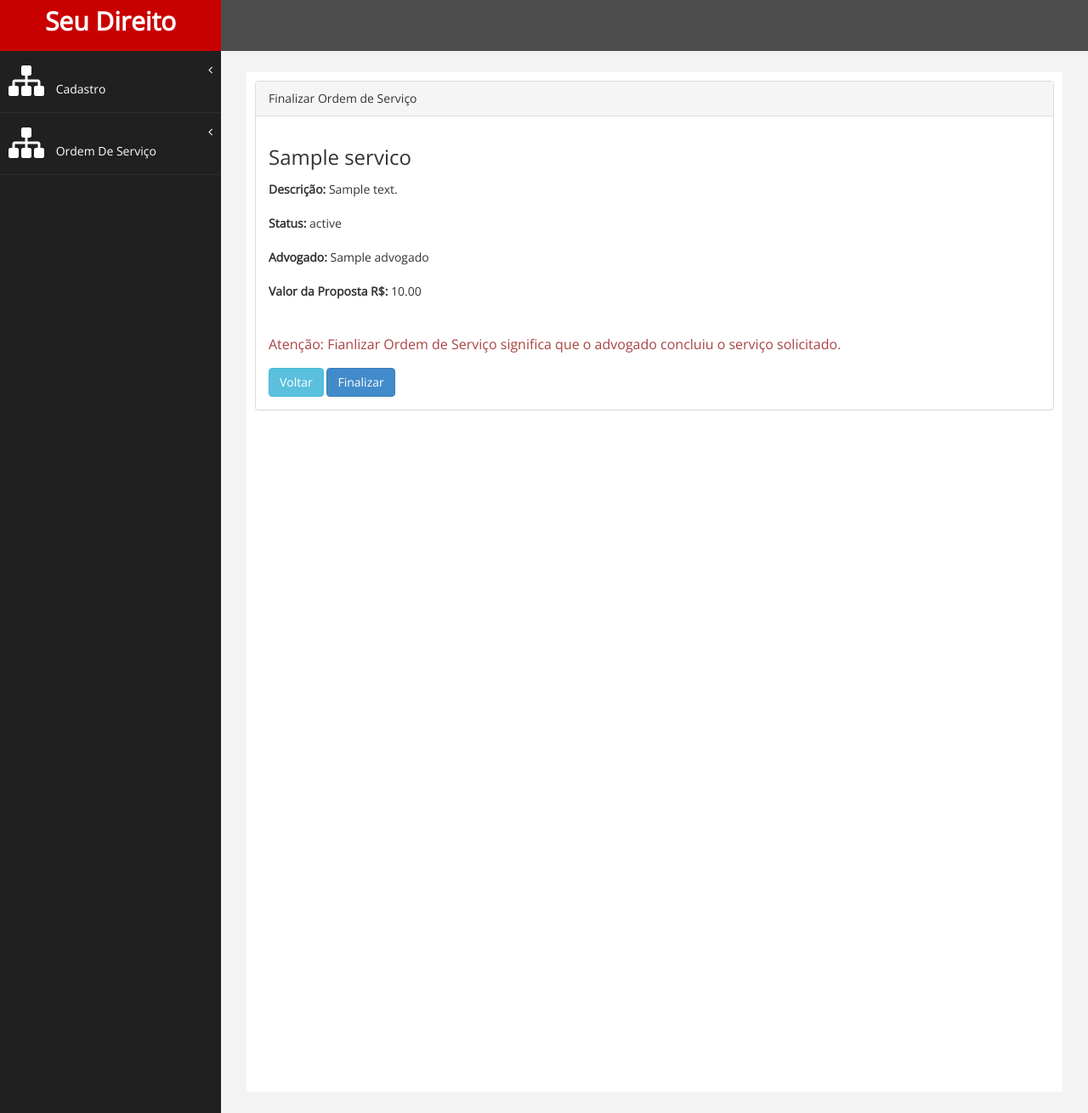
After one commit to prdioliveira/seudireito, a Django app: page /ordem-servico/finalizar-ordem-servico/1/proposta/ in a window 1280 px wide. The commit adds this page. Shown: the whole page at 85% size. Run offline with Django 3.2, Linux system fonts and the light colour scheme; tables that the repository leaves empty hold one stand-in row (values such as "Sample post"); some libraries are stand-ins or nearby versions.

Commit message:
Conclusao do fluxo. Ajustes em views e templates.

```diff
--- a/seuDireito/app/appSeuDireito/forms.py
+++ b/seuDireito/app/appSeuDireito/forms.py
@@ -25,6 +25,7 @@ class OrdemServicoForm(forms.ModelForm):
 
 class PropostaForm(forms.ModelForm):
     class Meta:
+        valor_proposta = forms.DecimalField(max_digits=8, decimal_places=2, localize=True)
         model = Proposta
         fields = ['ordem_servico', 'advogado', 'valor_proposta']
 
--- a/seuDireito/app/appSeuDireito/models.py
+++ b/seuDireito/app/appSeuDireito/models.py
@@ -50,7 +50,7 @@ class OrdemServico(models.Model):
 class Proposta(models.Model):
     ordem_servico = models.ForeignKey(OrdemServico)
     advogado = models.ForeignKey(Advogado)
-    valor_proposta = models.CharField(max_length=10)
+    valor_proposta = models.DecimalField(max_digits=8, decimal_places=2)
     aceita = models.NullBooleanField(null=True)
 
     def __str__(self):
--- a/seuDireito/app/appSeuDireito/static/js/dataTables/dataTables.bootstrap.css
+++ b/seuDireito/app/appSeuDireito/static/js/dataTables/dataTables.bootstrap.css
@@ -14,7 +14,7 @@ div.dataTables_filter label {
 }
 
 div.dataTables_filter input {
-    width: 16em;
+    width: 50em;
 }
 
 div.dataTables_info {
@@ -29,6 +29,7 @@ div.dataTables_paginate {
 div.dataTables_paginate ul.pagination {
     margin: 2px 0;
     white-space: nowrap;
+    align: right;
 }
 
 table.dataTable,
--- a/seuDireito/app/appSeuDireito/static/js/dataTables/dataTables.bootstrap.js
+++ b/seuDireito/app/appSeuDireito/static/js/dataTables/dataTables.bootstrap.js
@@ -10,7 +10,7 @@ $.extend(true, $.fn.dataTable.defaults, {
 /* Default class modification */
 $.extend($.fn.dataTableExt.oStdClasses, {
     "sWrapper": "dataTables_wrapper form-inline",
-    "sFilterInput": "form-control input-sm",
+    "sFilterInput": "form-control input-md",
     "sLengthSelect": "form-control input-sm"
 });
 
--- a/seuDireito/app/appSeuDireito/templates/base.html
+++ b/seuDireito/app/appSeuDireito/templates/base.html
@@ -64,7 +64,6 @@
                     </ul>
                 </div>
             </nav>
-
     </body>
     {% block content %}
 
--- a/seuDireito/app/appSeuDireito/templates/fazer_proposta.html
+++ b/seuDireito/app/appSeuDireito/templates/fazer_proposta.html
@@ -37,10 +37,11 @@
                                         </div>
 
                                         <div class="form-group">
-                                            <label>Valor da Proposta</label>
+                                            <label>Valor da Proposta R$</label>
                                             {{ form.valor_proposta|addcss:"form-control"}}
                                         </div>
 
+                                        <input type="button" class="btn btn-info" value="Voltar" onClick="history.go(-1)">
                                         <button type="submit" class="btn btn-primary">Gravar</button>
                                     </form>
                                 </div>
@@ -77,7 +78,7 @@
                                         <td>{{ prop.id }}</td>
                                         <td>{{ prop.advogado }}</td>
                                         <td>{{ prop.ordem_servico }}</td>
-                                        <td>{{ prop.valor_proposta }}</td>
+                                        <td>R$ {{ prop.valor_proposta }}</td>
                                     </tr>
                                 {% endfor %}
                             </tbody>
--- /dev/null
+++ b/seuDireito/app/appSeuDireito/templates/finalizar_ordem_servico.html
@@ -0,0 +1,69 @@
+{% extends 'base.html' %}
+{% load app_extras %}
+
+{% block title %}
+    Finalizar Ordem de Serviço
+{% endblock %}
+{% block content %}
+    <div id="page-wrapper" >
+        <div id="page-inner">
+            <!-- /. ROW  -->
+            <div class="row">
+                <div class="col-md-12">
+                    <!-- Form Elements -->
+                    <div class="panel panel-default">
+                        <div class="panel-heading">
+                            Finalizar Ordem de Serviço
+                        </div>
+
+                        <div class="panel-body">
+                            <div class="row">
+                                <div class="col-md-12">
+                                    <form role="form" method="post">
+                                        {% csrf_token %}
+                                        <div class="form-group">
+                                            <h3>{{ proposta.ordem_servico }}</h3>
+                                        </div>
+
+                                        <div class="form-group">
+                                            <label>Descrição: </label>
+                                            {{ proposta.ordem_servico.descricao }}
+                                        </div>
+
+                                        <div class="form-group">
+                                            <label>Status: </label>
+                                            {{ proposta.ordem_servico.status }}
+                                        </div>
+
+                                        <div class="form-group">
+                                            <label>Advogado: </label>
+                                            {{ proposta.advogado}}
+                                        </div>
+
+                                        <div class="form-group">
+                                            <label>Valor da Proposta R$: </label>
+                                            {{ proposta.valor_proposta}}
+                                        </div>
+
+                                        <div class="form-group">
+                                            <p class="text-danger">
+                                                Atenção: Fianlizar Ordem de Serviço significa que o advogado concluiu o serviço
+                                                solicitado.
+                                            </p>
+                                        </div>
+
+                                        <input type="button" class="btn btn-info" value="Voltar" onClick="history.go(-1)">
+                                        <button type="submit" class="btn btn-primary">Finalizar</button>
+                                    </form>
+                                </div>
+                            </div>
+                        </div>
+                    </div>
+                    <!-- End Form Elements -->
+                </div>
+            </div>
+            <!-- Data Table -->
+        </div>
+    </div>
+
+{% endblock %}
--- a/seuDireito/app/appSeuDireito/templates/os_list.html
+++ b/seuDireito/app/appSeuDireito/templates/os_list.html
@@ -36,7 +36,7 @@
                                             <td>{{ os.titulo }}</td>
                                             <td>{{ os.descricao }}</td>
                                             <td>{{ os.status }}</td>
-                                            <td><a class="btn btn-default" href="{% url 'appSeuDireito:get_proposta' pk=os.pk %}">Fazer Proposta</a></td>
+                                            <td align="center"><a class="btn btn-default" href="{% url 'appSeuDireito:get_proposta' pk=os.pk %}">Fazer Proposta</a></td>
                                         </tr>
                                     {% endfor %}
                                     </tbody>
--- a/seuDireito/app/appSeuDireito/urls.py
+++ b/seuDireito/app/appSeuDireito/urls.py
@@ -10,6 +10,7 @@ urlpatterns = [
     url(r'^ordem-servico/ver/$', views.os_list, name='os_list'),
     url(r'^ordem-servico/(?P<pk>[0-9]+)/proposta/$', views.fazer_proposta_ordem_servico, name='get_proposta'),
     url(r'^ordem-servico/delegar-ordem-servico/$', views.listar_propostas, name='listar_propostas'),
-    url(r'^ordem-servico/delegar-ordem-servico/(?P<pk>[0-9]+)/proposta/$', views.delegar_proposta, name='delegar_proposta'),
+    url(r'^ordem-servico/delegar-ordem-servico/(?P<pk>[0-9]+)/proposta/(?P<ordem_servico_id>[0-9]+)/$', views.delegar_proposta, name='delegar_proposta'),
+    url(r'^ordem-servico/finalizar-ordem-servico/(?P<pk>[0-9]+)/proposta/$', views.concluir_ordem_servico, name='finalizar_os'),
     url(r'^$', views.index, name='index'),
 ]
--- a/seuDireito/app/appSeuDireito/views.py
+++ b/seuDireito/app/appSeuDireito/views.py
@@ -65,14 +65,13 @@ def fazer_proposta_ordem_servico(request, pk):
         form = PropostaForm()
         ordem = OrdemServico.objects.get(pk=pk)
         propostas = Proposta.objects.filter(ordem_servico_id=pk)
-        print(propostas)
         return render(request, 'fazer_proposta.html', {'form': form, 'ordem': ordem, 'propostas': propostas})
 
 
 def listar_propostas(request):
     # Retorna todas as OS com Status Criada
     os_ids = OrdemServico.objects.filter(status_id=1).values_list('id')
-    propostas_criadas = Proposta.objects.filter(ordem_servico_id__in=os_ids, aceita=None)
+    propostas_criadas = Proposta.objects.filter(ordem_servico_id__in=os_ids, aceita=None).distinct('ordem_servico_id')
 
     # Retorna todas as OS com Status Delegada
     os_ids = OrdemServico.objects.filter(status_id=2).values_list('id')
@@ -81,8 +80,8 @@ def listar_propostas(request):
                                                      'propostas_delegadas': propostas_delegadas})
 
 
-def delegar_proposta(request, pk):
-    proposta = Proposta.objects.get(pk=pk)
+def delegar_proposta(request, pk, ordem_servico_id):
+    proposta = Proposta.objects.filter(ordem_servico_id=ordem_servico_id)
     if request.method == 'POST':
         # Retorna os ids das OS's da proposta
         os_ids = Proposta.objects.filter(pk=pk).values_list('ordem_servico_id')
@@ -98,3 +97,15 @@ def delegar_proposta(request, pk):
         Proposta.objects.filter(id__in=prop_na, ordem_servico_id=os_id).update(aceita=False)
         return redirect('appSeuDireito:listar_propostas')
     return render(request, 'proposta_detalhe.html', {'proposta': proposta})
+
+
+def concluir_ordem_servico(request, pk):
+    if request.method == 'POST':
+        # Pega o id da ordem de servico
+        os_id = Proposta.objects.filter(pk=pk).values_list('ordem_servico_id')
+        # Atualiza o status da OS para Finalizada
+        OrdemServico.objects.filter(pk=os_id).update(status_id=3)
+        return redirect('appSeuDireito:listar_propostas')
+    # Retorna o contexto para a página
+    proposta = Proposta.objects.get(pk=pk)
+    return render(request, 'finalizar_ordem_servico.html', {'proposta': proposta})
```
Also changed, not shown: seuDireito/app/appSeuDireito/templates/listar_propostas.html (+11 -17 lines), seuDireito/app/appSeuDireito/templates/proposta_detalhe.html (+16 -6 lines), seuDireito/app/appSeuDireito/migrations/0001_initial.py, seuDireito/app/appSeuDireito/static/js/dataTables/jquery.dataTables.js.
